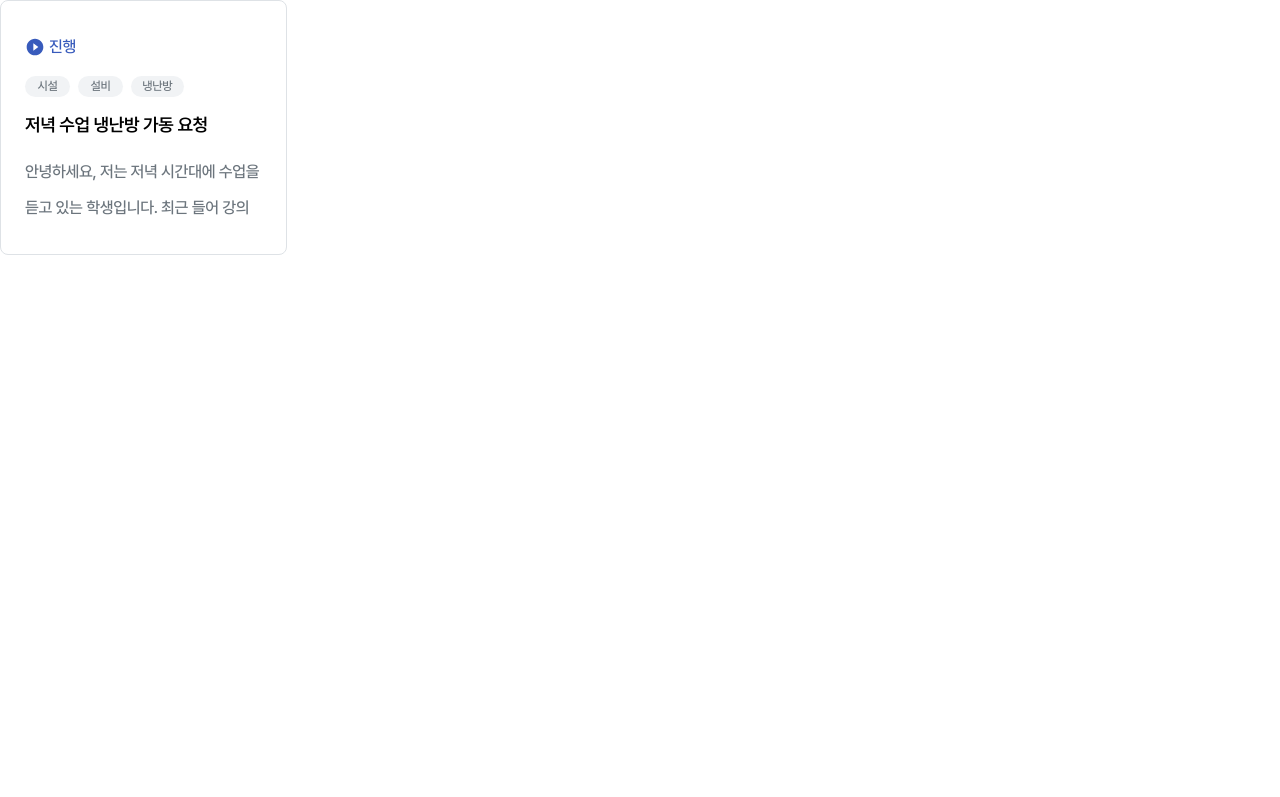
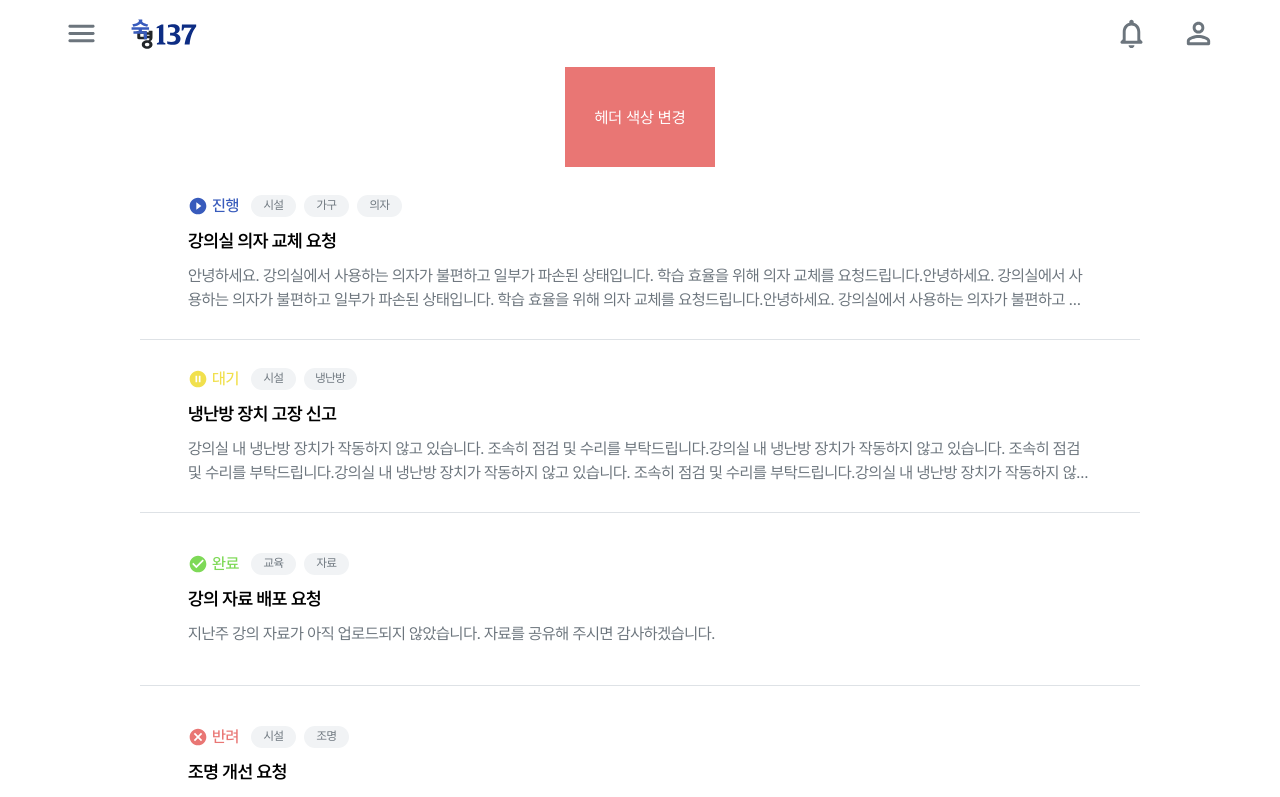
Before and after one commit to waieiches/SM-137-Frontend, a React (Vite) app: page / in a window 1280 px wide. Shown: the top 797 px of the page. Built offline with nearby package versions, Linux system fonts and the light colour scheme.

Commit message:
feat : ContentList 컴포넌트로 리스트형태의 컨텐츠를 보여준다
* mockData를 통해 data를 순회하며 출력할 수 있도록 설정
* 백엔드 연결시 참고

```diff
--- a/src/App.tsx
+++ b/src/App.tsx
@@ -1,8 +1,103 @@
-import ContentBox from "./components/content/ContentBox";
+import styled from "@emotion/styled";
+import ContentList from "./components/content/ContentList";
+import Header from "./components/header/Header";
 import "./reset.css";
+import { StatusType } from "./components/status-button/StatusButton";
+const Wrap = styled.div`
+  width: 100%;
+  display: flex;
+  flex-direction: column;
+  align-items: center;
+`;
+interface DataType {
+  title: string;
+  status: StatusType;
+  category: string[];
+  content: string;
+}
+
+const mockData: DataType[] = [
+  {
+    title: "강의실 의자 교체 요청",
+    status: "inProgress",
+    category: ["시설", "가구", "의자"],
+    content:
+      "안녕하세요. 강의실에서 사용하는 의자가 불편하고 일부가 파손된 상태입니다. 학습 효율을 위해 의자 교체를 요청드립니다.안녕하세요. 강의실에서 사용하는 의자가 불편하고 일부가 파손된 상태입니다. 학습 효율을 위해 의자 교체를 요청드립니다.안녕하세요. 강의실에서 사용하는 의자가 불편하고 일부가 파손된 상태입니다. 학습 효율을 위해 의자 교체를 요청드립니다.",
+  },
+  {
+    title: "냉난방 장치 고장 신고",
+    status: "pending",
+    category: ["시설", "냉난방"],
+    content:
+      "강의실 내 냉난방 장치가 작동하지 않고 있습니다. 조속히 점검 및 수리를 부탁드립니다.강의실 내 냉난방 장치가 작동하지 않고 있습니다. 조속히 점검 및 수리를 부탁드립니다.강의실 내 냉난방 장치가 작동하지 않고 있습니다. 조속히 점검 및 수리를 부탁드립니다.강의실 내 냉난방 장치가 작동하지 않고 있습니다. 조속히 점검 및 수리를 부탁드립니다.",
+  },
+  {
+    title: "강의 자료 배포 요청",
+    status: "completed",
+    category: ["교육", "자료"],
+    content:
+      "지난주 강의 자료가 아직 업로드되지 않았습니다. 자료를 공유해 주시면 감사하겠습니다.",
+  },
+  {
+    title: "조명 개선 요청",
+    status: "rejected",
+    category: ["시설", "조명"],
+    content:
+      "강의실 조명이 너무 어두워서 학습에 방해가 됩니다. 밝기를 조절하거나 조명을 추가 설치해 주시면 좋겠습니다.",
+  },
+  {
+    title: "주차 공간 부족 문제",
+    status: "inProgress",
+    category: ["시설", "주차"],
+    content:
+      "출근 시간대에 주차 공간이 부족합니다. 주차 구역 확장이나 대안을 마련해 주시길 요청드립니다.",
+  },
+  {
+    title: "강의 시간 변경 요청",
+    status: "pending",
+    category: ["교육", "시간표"],
+    content:
+      "현재 강의 시간이 너무 늦어서 참여가 어렵습니다. 시간 변경 가능성을 검토 부탁드립니다.",
+  },
+  {
+    title: "컴퓨터실 인터넷 연결 문제",
+    status: "completed",
+    category: ["시설", "인터넷"],
+    content:
+      "컴퓨터실 내 인터넷 연결 상태가 불안정합니다. 원활한 학습을 위해 네트워크 점검을 요청드립니다.",
+  },
+  {
+    title: "화장실 위생 상태 개선 요청",
+    status: "rejected",
+    category: ["시설", "위생"],
+    content:
+      "화장실 청소가 제대로 이루어지지 않아 위생 상태가 좋지 않습니다. 청소 주기를 늘려 주셨으면 합니다.",
+  },
+  {
+    title: "강의 녹화 서비스 문의",
+    status: "inProgress",
+    category: ["교육", "서비스"],
+    content:
+      "업무로 인해 강의 참석이 어려운 경우가 많습니다. 강의를 녹화하여 공유하는 서비스가 가능할지 문의드립니다.",
+  },
+  {
+    title: "비상구 안전 점검 요청",
+    status: "pending",
+    category: ["시설", "안전"],
+    content:
+      "강의실 비상구가 막혀 있는 경우가 있어 위험합니다. 정기적으로 비상구 점검을 진행해 주시길 바랍니다.",
+  },
+];
 
 function App() {
-  return <ContentBox type="small" />;
+  return (
+    <Wrap>
+      <Header />
+      {mockData.map((i) => (
+        <ContentList data={i} />
+      ))}
+    </Wrap>
+  );
 }
 
 export default App;
--- a/src/components/content/ContentBox.tsx
+++ b/src/components/content/ContentBox.tsx
@@ -1,6 +1,7 @@
 import styled from "@emotion/styled";
 import StatusDisplay from "../status-button/StatusDisplay";
 import CategoryTagGroup from "../category-tag/CategoryTagGroup";
+import { Article, Title } from "../../styles/ContentStyle";
 
 interface ContenteBoxProps {
   type: keyof typeof boxType;
@@ -55,20 +56,6 @@ const StatusContainer = styled.div<{ flex: string }>`
   align-items: center;
   flex-direction: ${(props) => props.flex};
 `;
-const Title = styled.span``;
-const Article = styled.div<{ line: number }>`
-  color: var(--gray5-lowText);
-  overflow: hidden;
-  display: -webkit-box;
-  -webkit-box-orient: vertical;
-  -webkit-line-clamp: ${(props) => props.line};
-  text-overflow: ellipsis;
-  max-height: calc(1.5rem * 3);
-  @media screen and (max-width: 480px) {
-    -webkit-line-clamp: 1;
-    max-height: calc(1.5rem * 1);
-  }
-`;
 
 //삭제 예정, 백엔드 데이터
 const mockData = {
--- a/src/components/content/ContentList.tsx
+++ b/src/components/content/ContentList.tsx
@@ -1,3 +1,61 @@
-const ContentList = () => {};
+import styled from "@emotion/styled";
+import StatusDisplay from "../status-button/StatusDisplay";
+import CategoryTagGroup from "../category-tag/CategoryTagGroup";
+import { StatusType } from "../status-button/StatusButton";
+import { Article, Title } from "../../styles/ContentStyle";
+
+interface DataType {
+  data: {
+    title: string;
+    status: StatusType;
+    category: string[];
+    content: string;
+  };
+}
+const Container = styled.div`
+  width: 1000px;
+  height: 173px;
+  padding: 1.5rem 3rem;
+  border-bottom: 1px solid var(--gray3-border);
+  display: flex;
+  flex-direction: column;
+  justify-content: center;
+  gap: 0.3rem;
+  cursor: pointer;
+  &:hover {
+  }
+  @media screen and (max-width: 1000px) {
+    width: 100%;
+  }
+`;
+//진행상태 + 배열 버튼
+const InfoContainer = styled.div`
+  display: flex;
+  align-items: center;
+  justify-content: center;
+  gap: 0.75rem;
+`;
+//InfoContainer + 좋아요/스크랩/공유
+const StatusContainer = styled.div`
+  display: flex;
+  justify-content: space-between;
+`;
+
+const ContentList = ({ data }: DataType) => {
+  const ARTICLE_LINE = 2;
+  return (
+    <Container>
+      <StatusContainer>
+        <InfoContainer>
+          <StatusDisplay type={data.status} />
+          <CategoryTagGroup tagArray={data.category} />
+        </InfoContainer>
+        {/*Interaction */}
+      </StatusContainer>
+      <Title>{data.title}</Title>
+      <Article line={ARTICLE_LINE}>{data.content}</Article>
+    </Container>
+  );
+};
 
 export default ContentList;
--- a/src/components/status-button/StatusButton.tsx
+++ b/src/components/status-button/StatusButton.tsx
@@ -77,7 +77,7 @@ const ButtonContainer = styled.button<ButtonContainerProps>`
     props.isSelected ? `2px solid ${props.borderColor}` : "none"};
 `;
 
-const ButtonText = styled.div<{ color: string }>`
+const ButtonText = styled.pre<{ color: string }>`
   color: ${(props) => props.color};
   font-size: 16px;
 `;
--- a/src/components/status-button/StatusDisplay.tsx
+++ b/src/components/status-button/StatusDisplay.tsx
@@ -11,7 +11,7 @@ const DisplayContainer = styled.div`
   gap: 0.25rem;
 `;
 
-const DisplayText = styled.div<{ color: string }>`
+const DisplayText = styled.pre<{ color: string }>`
   color: ${(props) => props.color};
 `;
 
--- a/src/index.css
+++ b/src/index.css
@@ -58,14 +58,22 @@ span {
   line-height: 2.25rem;
   letter-spacing: -0.02em;
 }
-div {
+/*body1*/
+pre {
   font-family: "pretendardM";
   font-size: 1rem;
-  line-height: 2.25rem;
+  line-height: 1.5rem;
+  letter-spacing: -0.02em;
+}
+/*body2*/
+div {
+  font-family: "pretendardR";
+  font-size: 1rem;
+  line-height: 1.5rem;
   letter-spacing: -0.02em;
 }
 p {
-  font-family: "pretendardM";
+  font-family: "pretendardR";
   font-size: 0.75rem;
   line-height: 1.35rem;
 }
--- /dev/null
+++ b/src/styles/ContentStyle.ts
@@ -0,0 +1,16 @@
+import styled from "@emotion/styled";
+
+export const Title = styled.span``;
+export const Article = styled.div<{ line: number }>`
+  color: var(--gray5-lowText);
+  overflow: hidden;
+  display: -webkit-box;
+  -webkit-box-orient: vertical;
+  -webkit-line-clamp: ${(props) => props.line};
+  text-overflow: ellipsis;
+  max-height: calc(1.5rem * 3);
+  @media screen and (max-width: 480px) {
+    -webkit-line-clamp: 1;
+    max-height: calc(1.5rem * 1);
+  }
+`;
```
Also changed, not shown: src/components/interaction/Interaction.tsx (added, +8 -0 lines), src/styles/1.txt (deleted), 1 other file (tests, documents, lock files or other folders).
